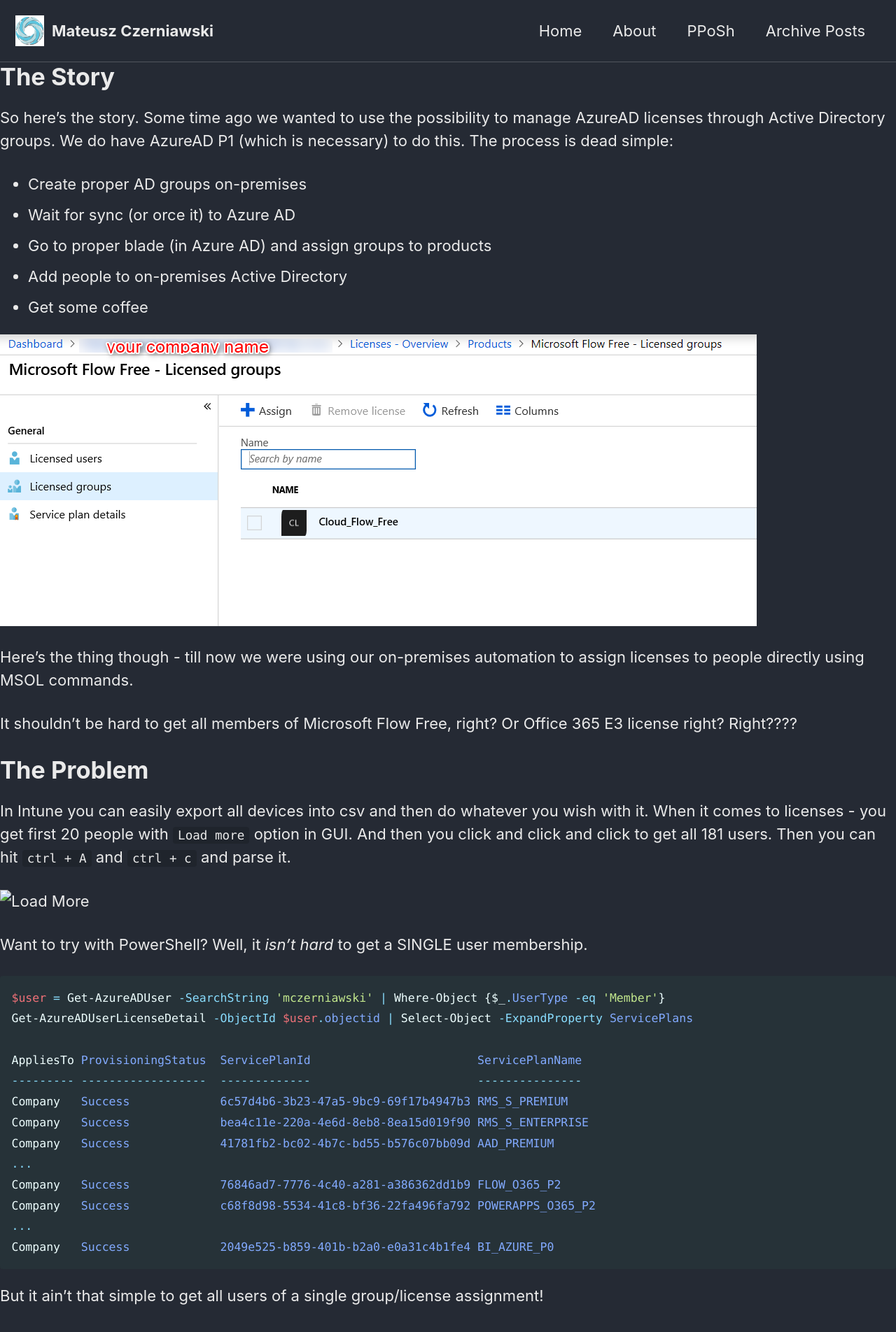
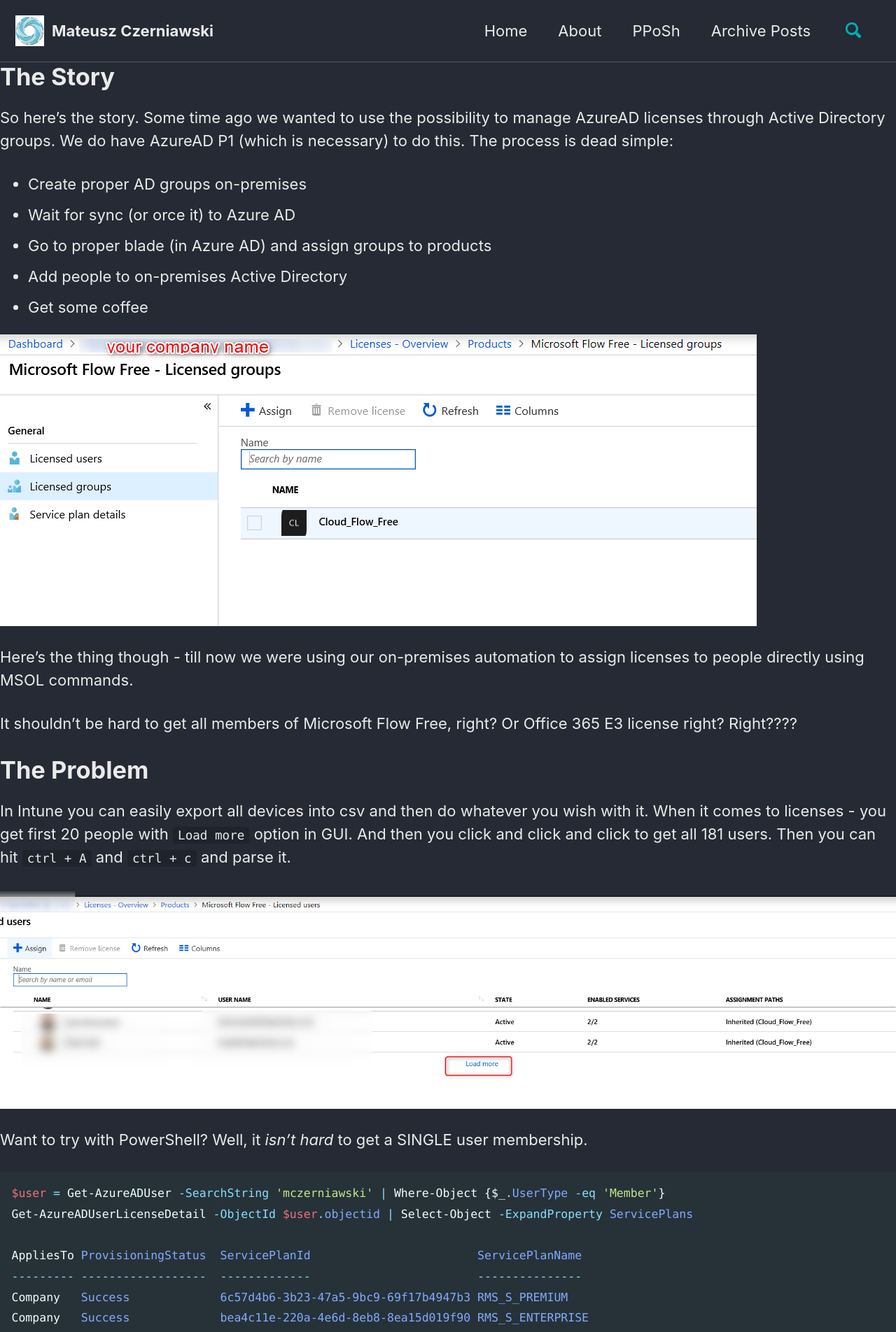
Before and after one commit to mczerniawski/mczerniawski.github.io, a Jekyll site: the page built from _posts/2019-01-25-get-azuread-license-membership.md, in a window 1280 px wide. Shown: the top 1904 px of the page at 70% size. Built offline with Jekyll 4.4.1, drawn with Linux system fonts in a browser that asks for light colours; cached includes are drawn as plain includes; nearby versions of some CDN libraries; emoji names are drawn with the system emoji font; our own code applies the rules of GitHub Pages for plain Markdown files.

```diff
--- a/_config.yml
+++ b/_config.yml
@@ -64,8 +64,8 @@ reCaptcha:
   secret                 :
 atom_feed:
   path                   : # blank (default) uses feed.xml
-search                   : true, false (default)
-search_full_content      : # true, false (default)
+search                   : true #, false (default)
+search_full_content      : true #, false (default)
 search_provider          : # lunr (default), algolia, google
 algolia:
   application_id         : # YOUR_APPLICATION_ID
--- a/_posts/2019-01-25-get-azuread-license-membership.md
+++ b/_posts/2019-01-25-get-azuread-license-membership.md
@@ -30,7 +30,7 @@ It shouldn't be hard to get all members of Microsoft Flow Free, right? Or Office
 
 In Intune you can easily export all devices into csv and then do whatever you wish with it. When it comes to licenses - you get first 20 people with `Load more` option in GUI. And then you click and click and click to get all 181 users. Then you can hit `ctrl + A` and `ctrl + c` and parse it.
 
-![Load More](../assets/images/posts/get-azuread-license/picture2.png)
+![Load More](/assets/images/posts/get-azuread-license/picture2.png)
 
 Want to try with PowerShell? Well, it *isn't hard* to get a SINGLE user membership.
 
```
